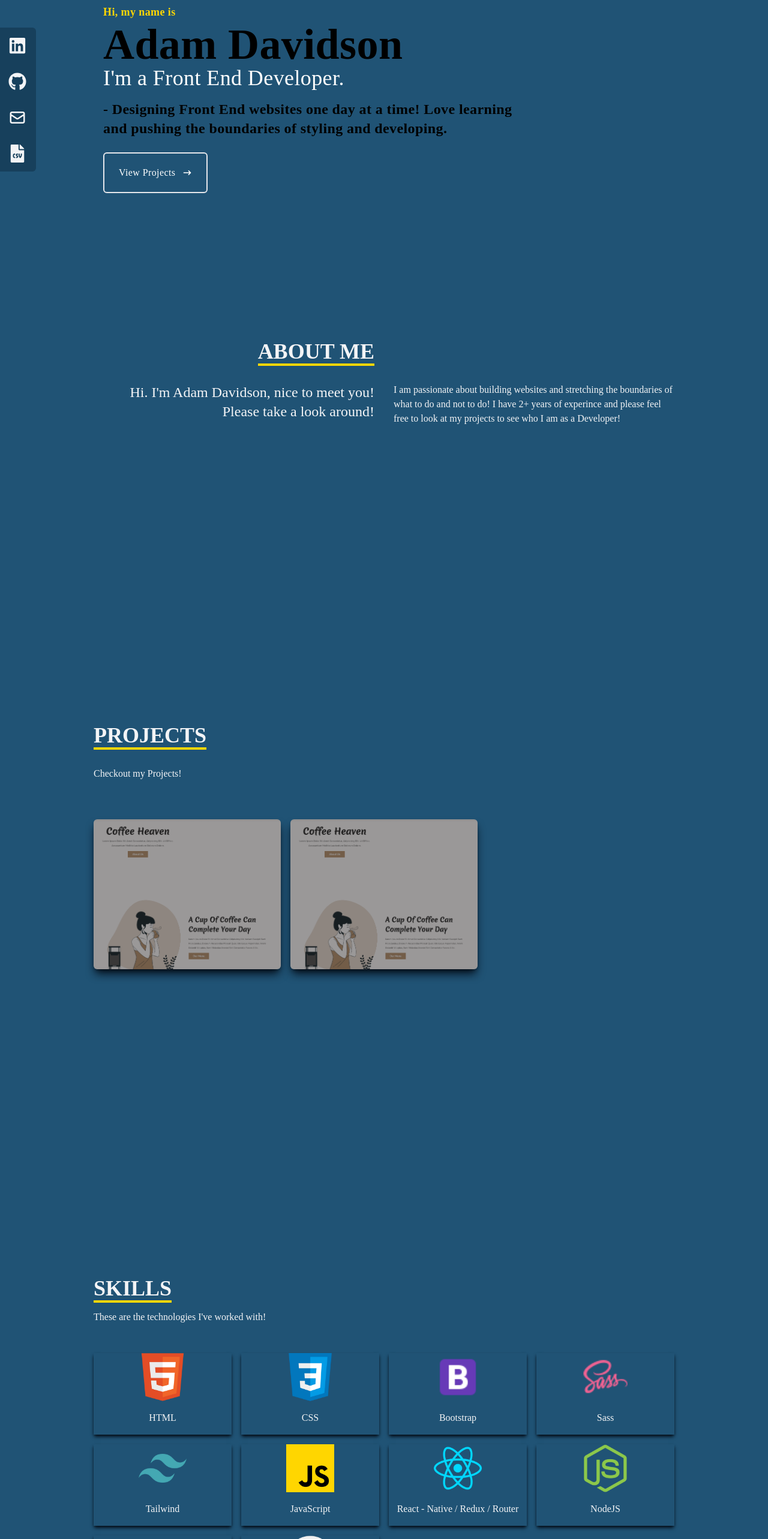
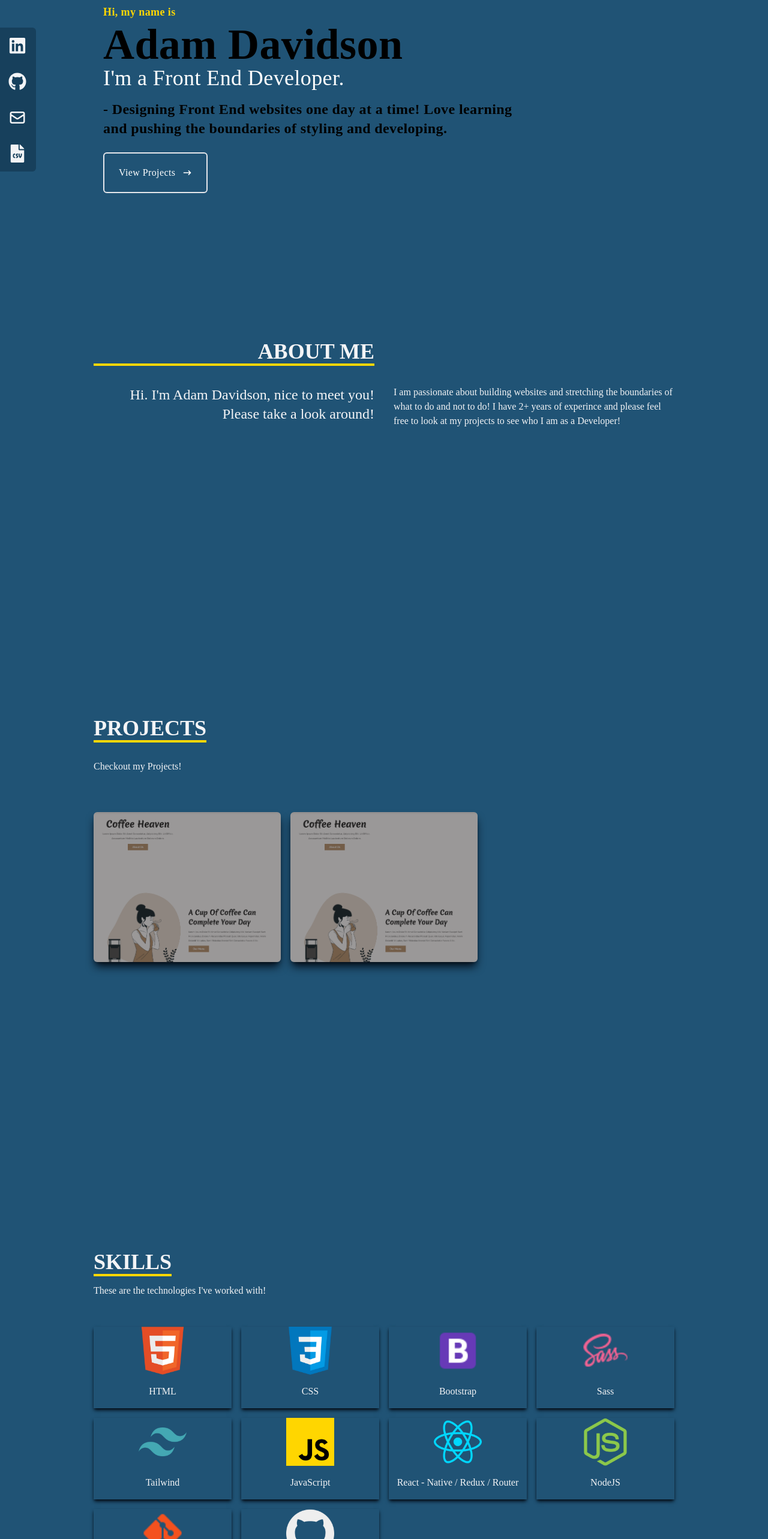
Before and after one commit to Adamgd91/myportfolio, a React (Create React App) app: page / in a window 1280 px wide. Shown: the part 234-2800 px from the top of the page at 60% size. Built offline with nearby package versions, Linux system fonts and the light colour scheme.

Commit message:
fixed paddings for components

```diff
--- a/src/components/About.jsx
+++ b/src/components/About.jsx
@@ -6,7 +6,7 @@ const About = () => {
       <div className="flex flex-col justify-center items-center w-full">
         <div className="max-w-[1000px] w-full grid grid-cols-2 gap-8">
           <div className="sm:text-right pb-8 pl-4">
-            <p className="text-4xl font-bold inline border-b-4 border-[gold] uppercase">
+            <p className="text-4xl font-bold  border-b-4 border-[gold] uppercase">
               About Me
             </p>
           </div>
--- a/src/components/Projects.jsx
+++ b/src/components/Projects.jsx
@@ -5,7 +5,7 @@ const Projects = () => {
   return (
     <div
       name="projects"
-      className="w-full pt-60 pb-60 text-gray-100 bg-[#205375]"
+      className="w-full pt-56 pb-56 text-gray-100 bg-[#205375]"
     >
       <div className="max-w-[1000px] mx-auto p-4 flex flex-col justify-center w-full">
         <div className="pb-8">
@@ -44,13 +44,13 @@ const Projects = () => {
                 </a>
               </div>
               <section className="flex justify-center ">
-                <p className="bg-[#ff00005d] rounded-md p-2 font-bold m-2 text-sm">
+                <p className="bg-[#ff00007e] rounded-md p-2 font-bold m-2 text-sm">
                   HTML
                 </p>
-                <p className="bg-[#1100ff5d] rounded-md p-2 font-bold m-2 text-sm">
+                <p className="bg-[#1100ff7f] rounded-md p-2 font-bold m-2 text-sm">
                   CSS
                 </p>
-                <p className="bg-[#eeff005d] rounded-md p-2 font-bold m-2 text-sm">
+                <p className="bg-[#eeff009b] rounded-md p-2 font-bold m-2 text-sm">
                   JavaScript
                 </p>
               </section>
--- a/src/components/Skills.jsx
+++ b/src/components/Skills.jsx
@@ -11,7 +11,7 @@ import Tailwind from "../assets/tailwind.png";
 
 const Skills = () => {
   return (
-    <div name="skills" className=" w-full pt-60 pb-60 bg-[#205375]">
+    <div name="skills" className=" w-full pt-56 pb-60 bg-[#205375]">
       <div className="max-w-[1000px] mx-auto p-4 flex flex-col justify-center w-full text-gray-100">
         <div>
           <p className="text-4xl font-bold inline border-b-4 border-[gold] uppercase">
```
